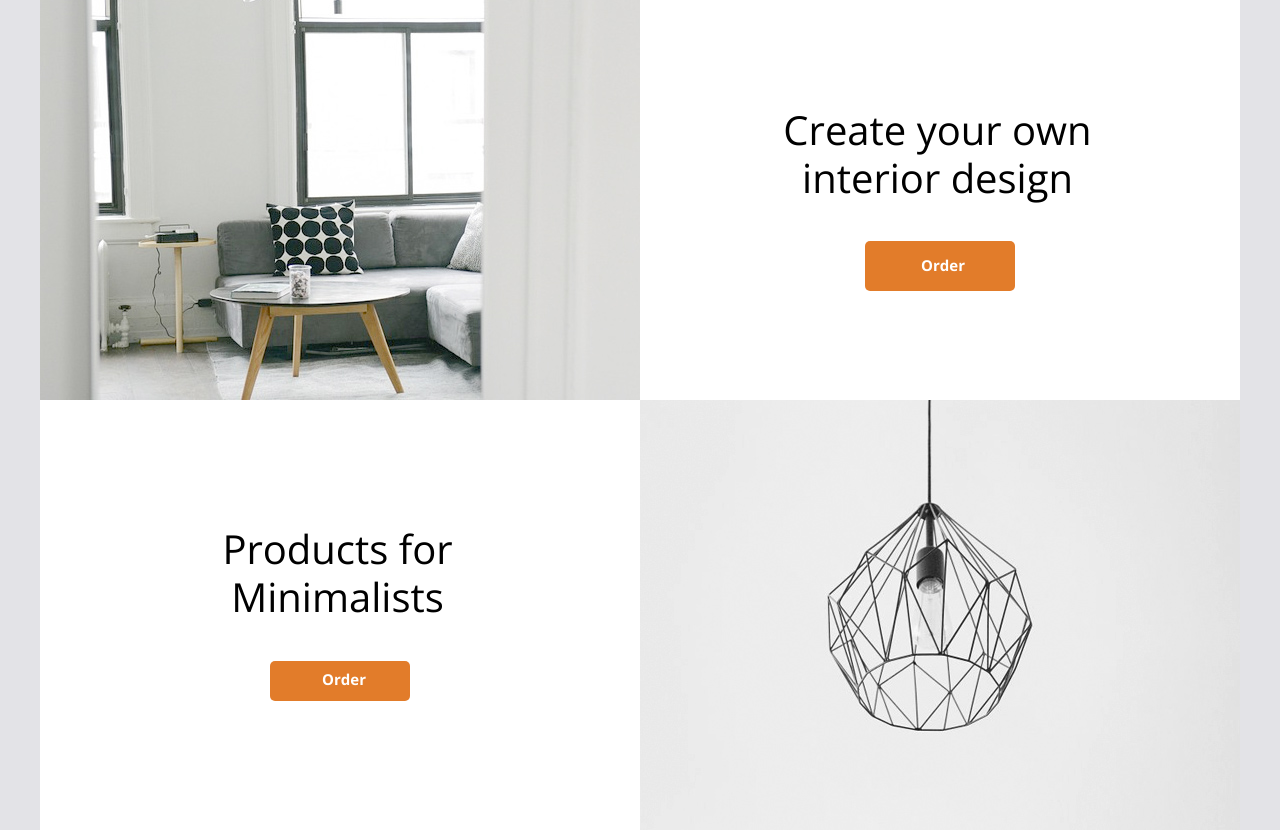
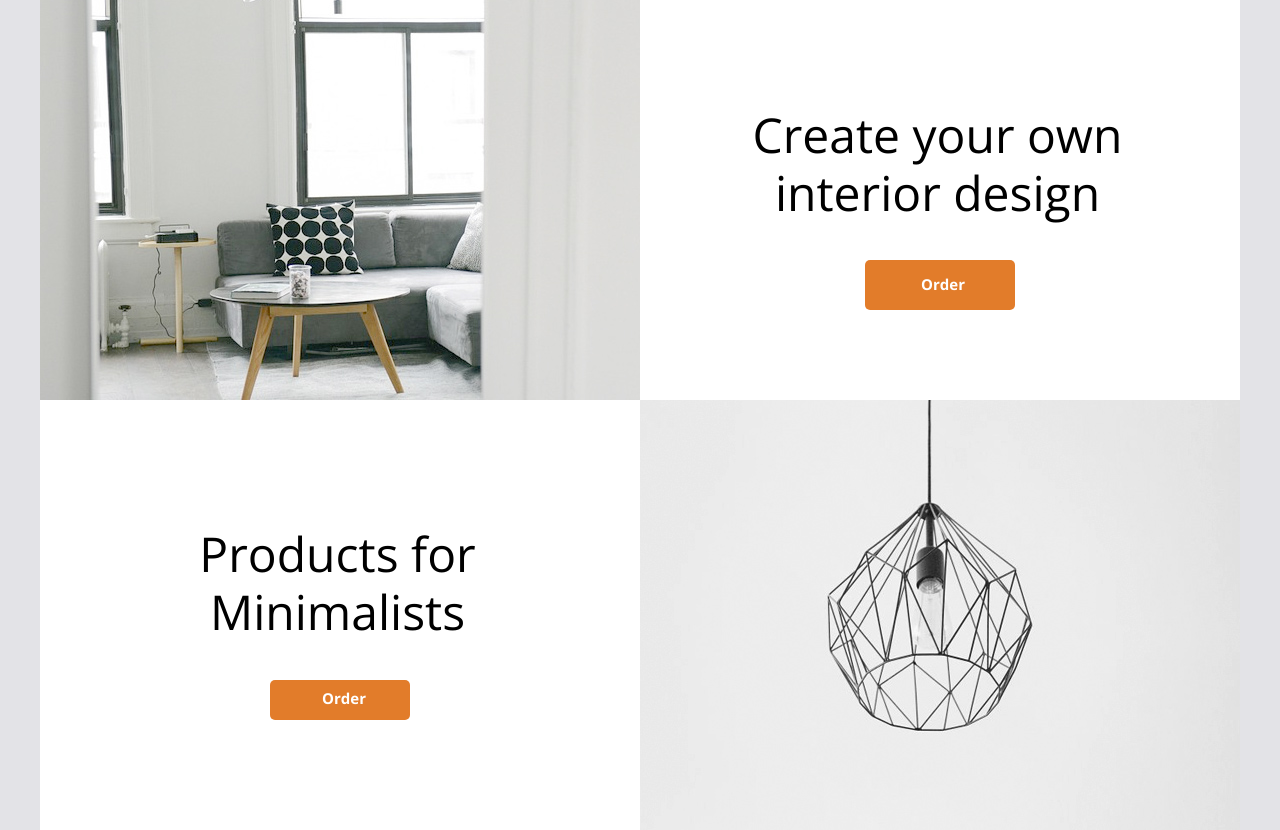
Before and after one commit to vitaliyzotov/poject_card, a plain HTML site: page index.html in a window 1280 px wide. Drawn offline with nearby package versions, Linux system fonts and the light colour scheme.

Commit message:
Change title font size

```diff
--- a/css/main.css
+++ b/css/main.css
@@ -75,7 +75,7 @@ body {
  }
 
  .title {
-     font-size: 40px;
+     font-size: 48px;
      font-weight: 300 ;
      padding-top: 136px;
      padding-right: 5px;
@@ -107,7 +107,7 @@ body {
  }
 
  .title2 {
-    font-size: 40px;
+    font-size: 48px;
     font-weight: 300 ;
     padding-top: 125px;
     padding-right: 5px;
```
